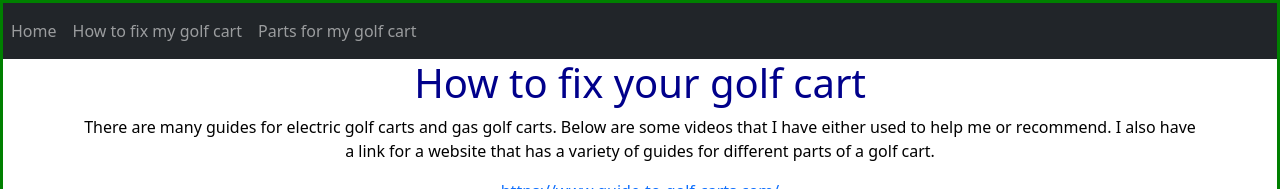
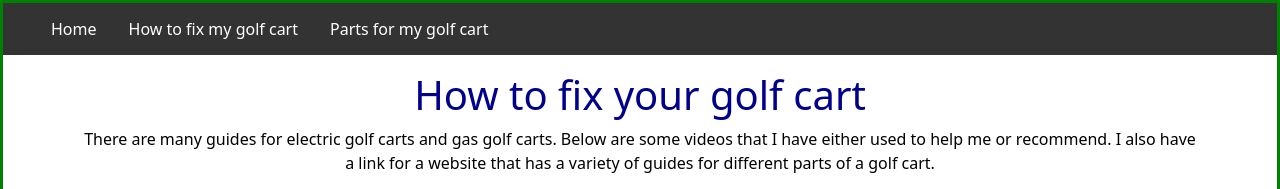
Before and after one commit to joechiv/golf-carts, a plain HTML site: page fix.html in a window 1280 px wide. Shown: the top 189 px of the page. Drawn offline with nearby package versions, Linux system fonts and the light colour scheme.

Commit message:
Improved Navbars

```diff
--- a/fix.html
+++ b/fix.html
@@ -3,7 +3,7 @@
   <head>
     <meta http-equiv="content-type" content="text/html; charset=UTF-8">
     <title>fix</title>
-    <link rel="stylesheet" href="styles2.css">
+    <link rel="stylesheet" href="styles.css">
     <link href="https://cdn.jsdelivr.net/npm/bootstrap@5.3.0-alpha1/dist/css/bootstrap.min.css"
 
       rel="stylesheet" integrity="sha384-GLhlTQ8iRABdZLl6O3oVMWSktQOp6b7In1Zl3/Jr59b6EGGoI1aFkw7cmDA6j6gD"
@@ -11,24 +11,11 @@
       crossorigin="anonymous">
   </head>
   <body>
-    <nav class="navbar navbar-expand-lg navbar-dark bg-dark"><button class="navbar-toggler"
-
-        type="button" data-toggle="collapse" data-target="#navbarNav" aria-controls="navbarNav"
-
-        aria-expanded="false" aria-label="Toggle navigation"><span class="navbar-toggler-icon"></span>
-      </button>
-      <div class="collapse navbar-collapse" id="navbarNav">
-        <ul class="navbar-nav">
-          <li class="nav-item"> <a class="nav-link" href="index.html">Home<span
-
-                class="sr-only"></span></a> </li>
-          <li class="nav-item"> <a class="nav-link" href="fix.html">How to fix
-              my golf cart</a> </li>
-          <li class="nav-item"> <a class="nav-link" href="parts.html">Parts for
-              my golf cart</a> </li>
-        </ul>
-      </div>
-    </nav>
+    <ul>
+      <li><a href="index.html">Home</a></li>
+      <li><a href="fix.html">How to fix my golf cart</a></li>
+      <li><a href="parts.html">Parts for my golf cart</a></li>
+    </ul>
     <div class="container">
       <h1 class="intro">How to fix your golf cart</h1>
       <p>There are many guides for electric golf carts and gas golf carts. Below
```
Also changed, not shown: parts.html (+6 -18 lines), 1 other file.
